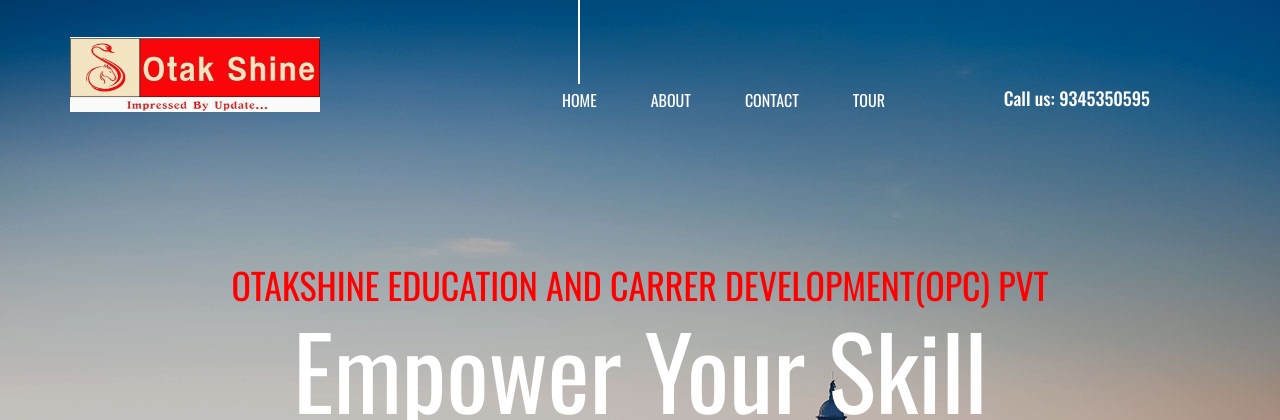
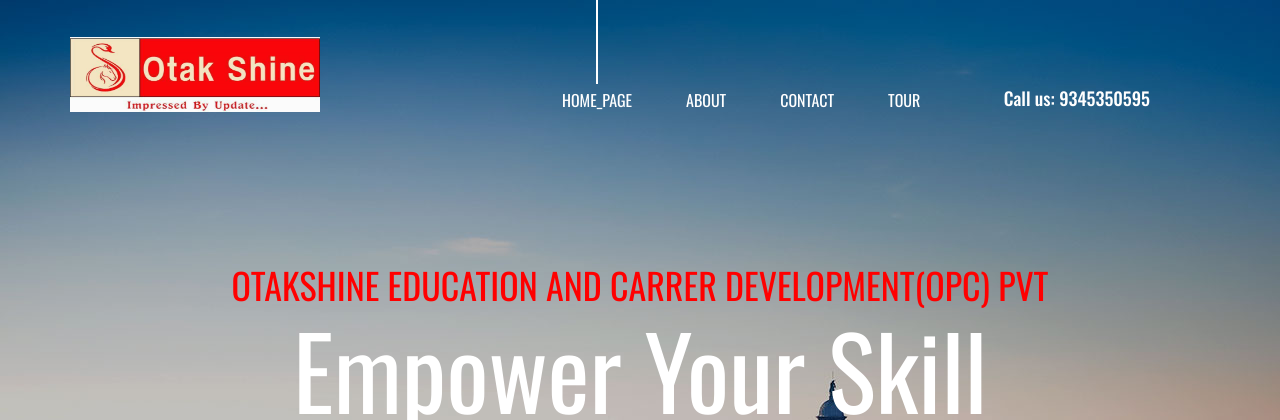
Before and after one commit to suryakumar-exe/addandance, a Django app: page / in a window 1280 px wide. Shown: the top 420 px of the page. Run offline with Django 3.2, Linux system fonts and the light colour scheme; data that the repository does not hold is empty; some libraries are stand-ins or nearby versions.

Commit message:
Update index.html

```diff
--- a/templates/index.html
+++ b/templates/index.html
@@ -32,7 +32,7 @@
 								<div class="logo"><a href=""><img src = "{% static 'images/otak.png' %}" width="250px" height="75px"/></a></div>
 								<nav class="main_nav">
 									<ul class="d-flex flex-row align-items-start justify-content-start">
-										<li class="active"><a href="/">HOME</a></li>
+										<li class="active"><a href="/">HOME_PAGE</a></li>
 										<li><a href="accounts/about">ABOUT</a></li>
 										<li><a href="accounts/contact">CONTACT</a></li>
 										<li><a href="accounts/tour">TOUR</a></li>
```
